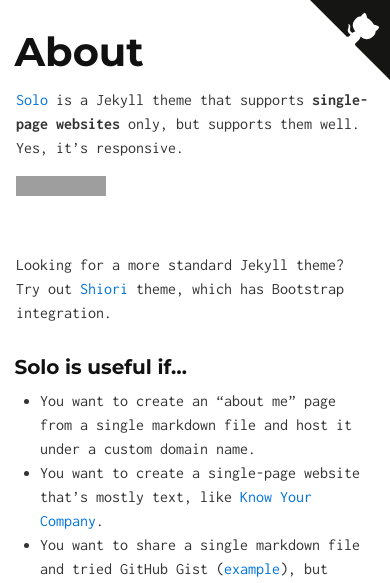
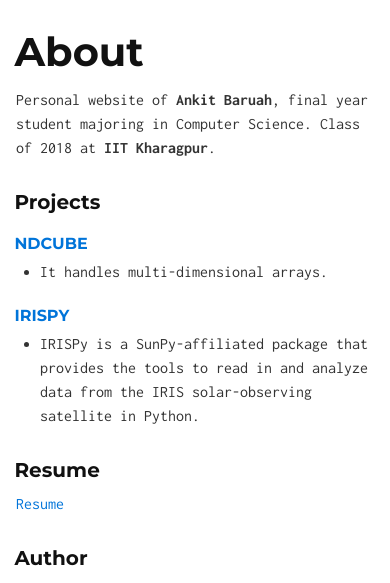
Before and after one commit to abit2/abit2.github.io, a Jekyll site: the page built from index.md, in a window 390 px wide, cut to the strip 0-583 px from the top of the page. Built offline with Jekyll 4.4.1, drawn with Linux system fonts in a browser that asks for light colours; some of the changed text lies outside the part shown; grey boxes are pictures that could not be loaded.

Commit message:
changes to fix bug

```diff
--- a/index.md
+++ b/index.md
@@ -2,62 +2,24 @@
 layout: default
 ---
 
-[Solo](http://chibicode.github.io/solo) is a Jekyll theme that supports **single-page websites** only, but supports them well. Yes, it's responsive.
+Personal website of **Ankit Baruah**, final year student majoring in Computer Science. Class of 2018 at **IIT Kharagpur**.
 
-<iframe src="https://ghbtns.com/github-btn.html?user=chibicode&amp;repo=solo&amp;type=watch&amp;count=true&amp;size=large"
-  allowtransparency="true" frameborder="0" scrolling="0" width="170" height="30"></iframe><br/>
+## Projects
 
-Looking for a more standard Jekyll theme? Try out [Shiori](http://github.com/ellekasai/shiori) theme, which has Bootstrap integration.
+### [NDCube](https://github.com/sunpy/ndcube)
 
-## Solo is useful if...
+* It handles multi-dimensional arrays.
 
-* You want to create an "about me" page from a single markdown file and host it under a custom domain name.
-* You want to create a single-page website that's mostly text, like [Know Your Company](https://knowyourcompany.com/).
-* You want to share a single markdown file and tried GitHub Gist ([example](https://gist.github.com/dypsilon/5819504)), but would like something nicer-looking.
-* You want something like GitHub's [automatic page generator](http://pages.github.com/) for a non-code repository.
+### [IRISPy](https://github.com/sunpy/irispy)
 
-This page itself is built with Solo. It's generated from [this markdown file](https://github.com/chibicode/solo/blob/gh-pages/_includes/index.md).
+* IRISPy is a SunPy-affiliated package that provides the tools to read in and analyze data from the IRIS solar-observing satellite in Python.
 
-## Usage
+## Resume
 
-First, [install Jekyll](http://jekyllrb.com/docs/installation/). Then download Solo from its [GitHub Repository](https://github.com/chibicode/solo). Start Jekyll and you should see this page up and running.
-
-**The main file you'll be editing is `index.md`**. This becomes the content for the page.
-
-### Other Files
-
-* Edit `_config.yml` to change the site's title and description.
-* Edit `_includes/head.html` to add custom code to `<head>`.
-* Edit `_includes/scripts.html` to add custom code before `</body>`.
-* Edit `CNAME` to host on a custom domain.
-* Edit `README.md` before pushing your code.
-
-### Don't use `<h1>` tags
-
-Wthin `index.md`, do not use `<h1>` tags - `<h1>` is reserved for the site title.
-
-### Supported Tags
-
-Solo supports lists, `<hr>`s, `<table>`s,
-
-> blockquotes, and...
-
-~~~html
-<pre>code blocks with syntax highlighting.</pre>
-~~~
-
-### Keep Solo up to date
-
-Instead of downloading, you can [fork Solo](https://github.com/chibicode/solo/fork) and use the "upstream" strategy described on [this page](https://help.github.com/articles/fork-a-repo) to keep Solo up to date.
+[Resume](./)
 
 ## Author
 
-Shu Uesugi ([Twitter](http://twitter.com/chibicode)/[GitHub](http://github.com/chibicode)/[G+](https://plus.google.com/110325199858284431541?rel=author)).
+Ankit Baruah ([Facebook](https://www.facebook.com/ankit.baruah.77)/[GitHub](http://github.com/abit2)).
 
-![Shu Uesugi](https://www.gravatar.com/avatar/b868d84bbe2ed30ec45c9253e1c1cefe.jpg?s=200)
-
-### License
-
-[MIT License](http://chibicode.mit-license.org/)
-
-<a href="https://github.com/chibicode/solo" class="github-corner"><svg width="80" height="80" viewBox="0 0 250 250" style="fill:#151513; color:#fff; position: absolute; top: 0; border: 0; right: 0;"><path d="M0,0 L115,115 L130,115 L142,142 L250,250 L250,0 Z"></path><path d="M128.3,109.0 C113.8,99.7 119.0,89.6 119.0,89.6 C122.0,82.7 120.5,78.6 120.5,78.6 C119.2,72.0 123.4,76.3 123.4,76.3 C127.3,80.9 125.5,87.3 125.5,87.3 C122.9,97.6 130.6,101.9 134.4,103.2" fill="currentColor" style="transform-origin: 130px 106px;" class="octo-arm"></path><path d="M115.0,115.0 C114.9,115.1 118.7,116.5 119.8,115.4 L133.7,101.6 C136.9,99.2 139.9,98.4 142.2,98.6 C133.8,88.0 127.5,74.4 143.8,58.0 C148.5,53.4 154.0,51.2 159.7,51.0 C160.3,49.4 163.2,43.6 171.4,40.1 C171.4,40.1 176.1,42.5 178.8,56.2 C183.1,58.6 187.2,61.8 190.9,65.4 C194.5,69.0 197.7,73.2 200.1,77.6 C213.8,80.2 216.3,84.9 216.3,84.9 C212.7,93.1 206.9,96.0 205.4,96.6 C205.1,102.4 203.0,107.8 198.3,112.5 C181.9,128.9 168.3,122.5 157.7,114.1 C157.9,116.9 156.7,120.9 152.7,124.9 L141.0,136.5 C139.8,137.7 141.6,141.9 141.8,141.8 Z" fill="currentColor" class="octo-body"></path></svg></a><style>.github-corner:hover .octo-arm{animation:octocat-wave 560ms ease-in-out}@keyframes octocat-wave{0%,100%{transform:rotate(0)}20%,60%{transform:rotate(-25deg)}40%,80%{transform:rotate(10deg)}}@media (max-width:500px){.github-corner:hover .octo-arm{animation:none}.github-corner .octo-arm{animation:octocat-wave 560ms ease-in-out}}</style>
+![Ankit Baruah](https://cdn-images-1.medium.com/fit/c/200/200/1*ukeLtLhiO-dMiCPbT62Plg.jpeg)
```
Also changed, not shown: 1 other file.
